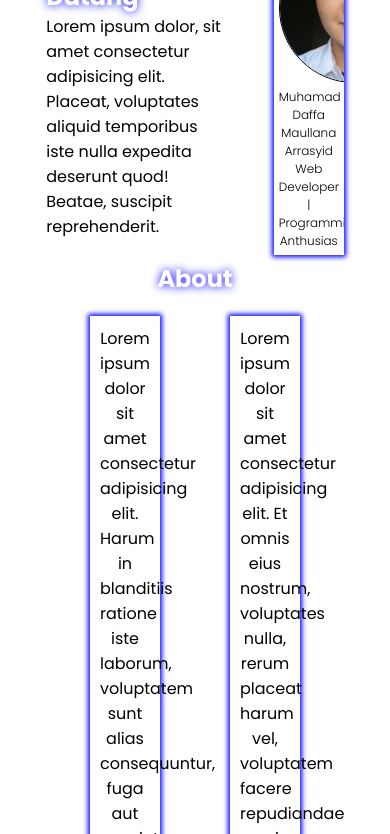
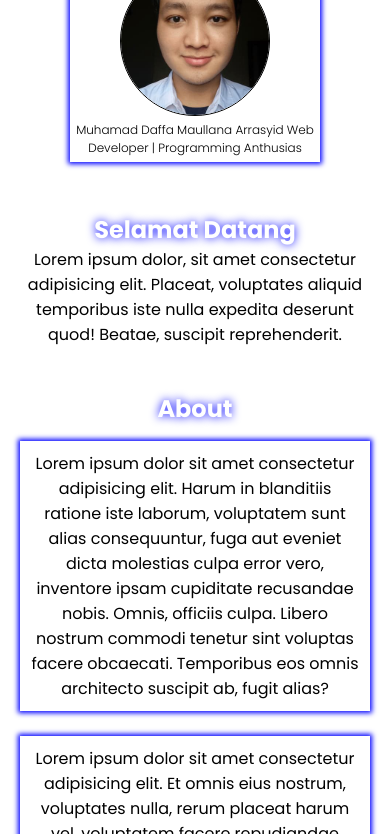
Before and after one commit to daffamaul/daffamaul.github.io, a plain HTML site: page index.html in a window 390 px wide. Shown: the part 59-893 px from the top of the page. Drawn offline with nearby package versions, Linux system fonts and the light colour scheme.

Commit message:
mengatur responsive pada mobile

```diff
--- a/style.css
+++ b/style.css
@@ -62,13 +62,14 @@ main {
   display: flex;
   align-items: center;
   justify-content: space-around;
+  flex-wrap: wrap;
   padding: 20px;
   height: 300px;
 }
 
-section {
-  width: 50%;
-  background-color: white;
+main section {
+  width: 500px;
+  order: 2;
 }
 
 section h1 {
@@ -77,7 +78,8 @@ section h1 {
 }
 
 aside {
-  width: 20%;
+  order: 1;
+  width: 250px;
   text-align: center;
   box-shadow: 0 0 5px 2px rgb(0, 0, 255);
   padding: 5px;
@@ -100,8 +102,7 @@ img {
 
 /* Section About */
 section.about {
-  margin-top: 20px;
-  width: 100%;
+  margin-top: 150px;
   text-align: center;
   margin-bottom: 20px;
 }
@@ -114,12 +115,18 @@ section.about h2 {
 section.about div {
   display: flex;
   justify-content: space-evenly;
+  flex-wrap: wrap;
   padding: 20px;
 }
 
+section.about .para {
+  margin-top: -30px;
+}
+
 section.about .para .card {
-  width: 20%;
+  width: 500px;
   padding: 10px;
+  margin-top: 25px;
   box-sizing: border-box;
   box-shadow: 0 0 5px 2px rgb(0, 0, 255);
 }
@@ -184,7 +191,6 @@ section.project .project-card .card p {
 }
 
 /* footer */
-
 footer {
   margin-top: 50px;
   background-color: blue;
@@ -193,3 +199,48 @@ footer {
   text-align: center;
   font-weight: 700;
 }
+
+/* Media Queries */
+@media screen and (max-width: 700px) {
+  /* Navigation bar */
+  nav .menu {
+    display: none;
+  }
+
+  #hamburger-menu {
+    display: inline-block;
+  }
+
+  /* Main */
+  main section {
+    order: 2;
+    text-align: center;
+    margin: 50px 0;
+  }
+
+  main aside {
+    order: 1;
+  }
+
+  /* Skills */
+  section.skills {
+    margin-top: 20px;
+  }
+
+  section.skills .collection {
+    flex-wrap: wrap;
+  }
+
+  /* Project + Certificates */
+  section.project {
+    margin-top: 20px;
+  }
+
+  section.project .project-card {
+    flex-wrap: wrap;
+  }
+
+  section.project .project-card .card {
+    margin-top: 20px;
+  }
+}
```
